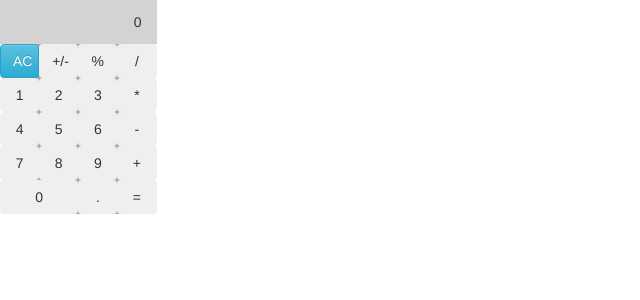
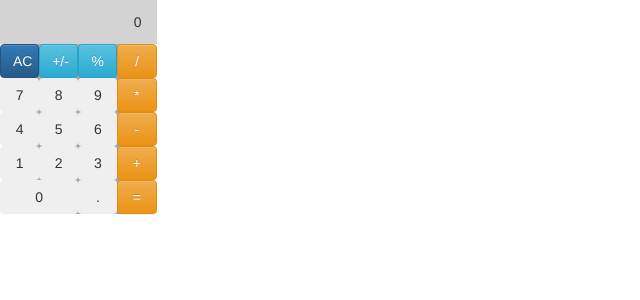
Before and after one commit to jticer4/react-calculator, a React (Create React App) app: page / in a window 1280 px wide. Shown: the top 300 px of the page, without its empty margins (0-640 px from the left). Built offline with nearby package versions, Linux system fonts and the light colour scheme.

Commit message:
added some bootstrap classes to style my buttons, and reordered my buttons to match an actual calculator

```diff
--- a/src/App.js
+++ b/src/App.js
@@ -16,37 +16,37 @@ class Calculator extends React.Component {
 				<div className="input-keys">
 
 					<div className="function-keys row">
-						<button className="col-md-3 calculator-key key-clear btn btn-info">AC</button>
-						<button className="col-md-3 calculator-key key-sign btn">+/-</button>
-						<button className="col-md-3 calculator-key key-percent btn">%</button>
-						<button className="col-md-3 calculator-key key-divide btn">/</button>
+						<button className="col-md-3 calculator-key key-clear btn btn-primary">AC</button>
+						<button className="col-md-3 calculator-key key-sign btn btn-info">+/-</button>
+						<button className="col-md-3 calculator-key key-percent btn btn-info">%</button>
+						<button className="col-md-3 calculator-key key-divide btn btn-warning">/</button>
 					</div>
 
 						<div className="row-1 row">
-							<button className="col-md-3 calculator-key key-1 btn">1</button>
-							<button className="col-md-3 calculator-key key-2 btn">2</button>
-							<button className="col-md-3 calculator-key key-3 btn">3</button>
-							<button className="col-md-3 calculator-key key-multiply btn">*</button>
+							<button className="col-md-3 calculator-key key-7 btn">7</button>
+							<button className="col-md-3 calculator-key key-8 btn">8</button>
+							<button className="col-md-3 calculator-key key-9 btn">9</button>
+							<button className="col-md-3 calculator-key key-multiply btn btn-warning">*</button>
 						</div>
 
 						<div className="row-2 row">
 							<button className="col-md-3 calculator-key key-4 btn">4</button>
 							<button className="col-md-3 calculator-key key-5 btn">5</button>
 							<button className="col-md-3 calculator-key key-6 btn">6</button>
-							<button className="col-md-3 calculator-key key-subtract btn">-</button>
+							<button className="col-md-3 calculator-key key-subtract btn btn-warning">-</button>
 						</div>
 
 						<div className="row-3 row">
-							<button className="col-md-3 calculator-key key-7 btn">7</button>
-							<button className="col-md-3 calculator-key key-8 btn">8</button>
-							<button className="col-md-3 calculator-key key-9 btn">9</button>
-							<button className="col-md-3 calculator-key key-add btn">+</button>
+							<button className="col-md-3 calculator-key key-1 btn">1</button>
+							<button className="col-md-3 calculator-key key-2 btn">2</button>
+							<button className="col-md-3 calculator-key key-3 btn">3</button>
+							<button className="col-md-3 calculator-key key-add btn btn-warning">+</button>
 						</div>
 
 						<div className="row-4 row">
 							<button className="col-md-6 calculator-key key-0 btn">0</button>
 							<button className="col-md-3 calculator-key key-decimal btn">.</button>
-							<button className="col-md-3 calculator-key key-equals btn">=</button>
+							<button className="col-md-3 calculator-key key-equals btn btn-warning">=</button>
 						</div>
 				</div>
 			</div>
```
